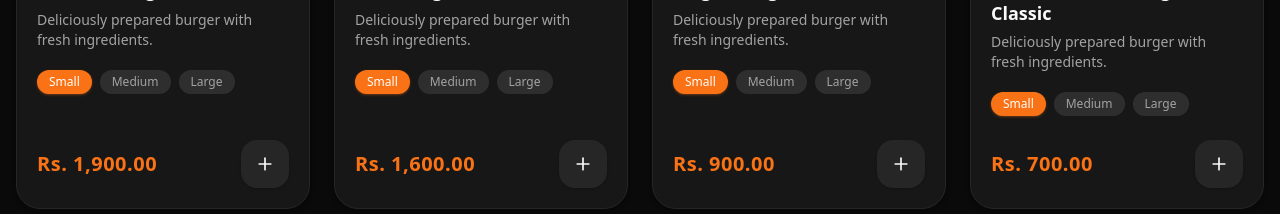
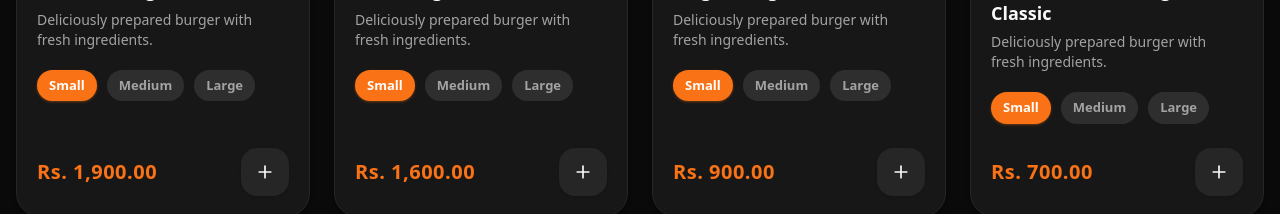
Before and after one commit to RashmikaPehesara/Figaro_Restaurant_Menu, a Next.js app: page /menu/burger in a window 1280 px wide. Shown: the part 462-676 px from the top of the page. Built offline with nearby package versions, Linux system fonts and the light colour scheme.

Commit message:
Size button updated

```diff
--- a/src/app/menu/[category]/page.js
+++ b/src/app/menu/[category]/page.js
@@ -126,12 +126,12 @@ function ItemCard({ item, onImageClick, addToCart }) {
         )}
 
         {item.pricing.type === "multi" && (
-          <div className="flex flex-wrap gap-2 mt-2 mb-4">
+          <div className="flex flex-wrap gap-2.5 mt-2 mb-4">
             {item.pricing.options.map((opt) => (
               <button
                 key={opt.label}
                 onClick={() => setSelectedSize(opt)}
-                className={`px-3 py-1 text-[10px] md:text-xs rounded-full transition-all active:scale-95 ${selectedSize?.label === opt.label ? "bg-primary text-primary-foreground shadow-sm shadow-primary/30" : "bg-white/10 text-muted-foreground hover:bg-border"}`}
+                className={`px-3 py-1.5 text-[13px] font-semibold rounded-full transition-all active:scale-95 ${selectedSize?.label === opt.label ? "bg-primary text-primary-foreground shadow-sm shadow-primary/30" : "bg-white/10 text-muted-foreground hover:bg-border"}`}
               >
                 {opt.label}
               </button>
```
